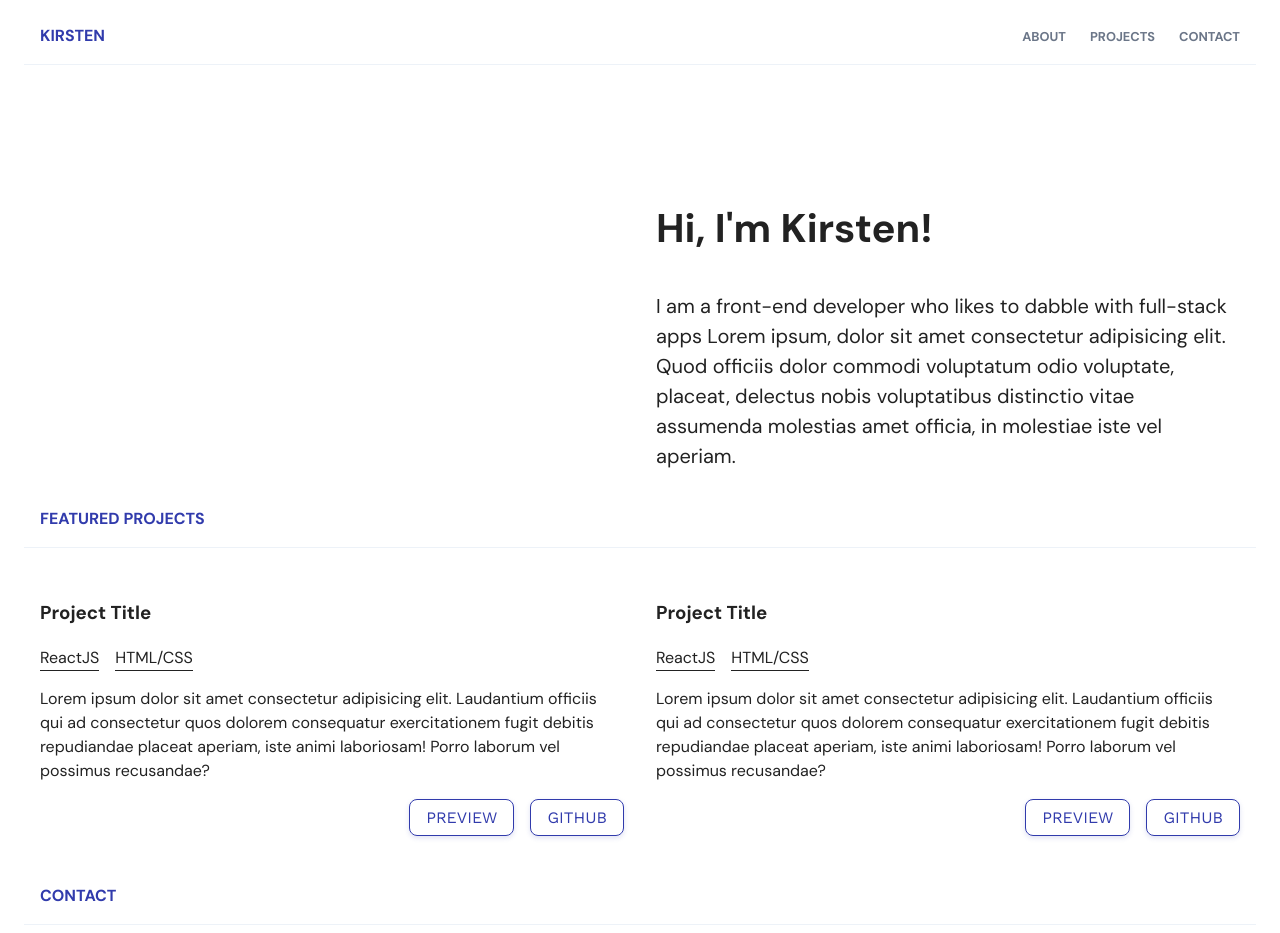
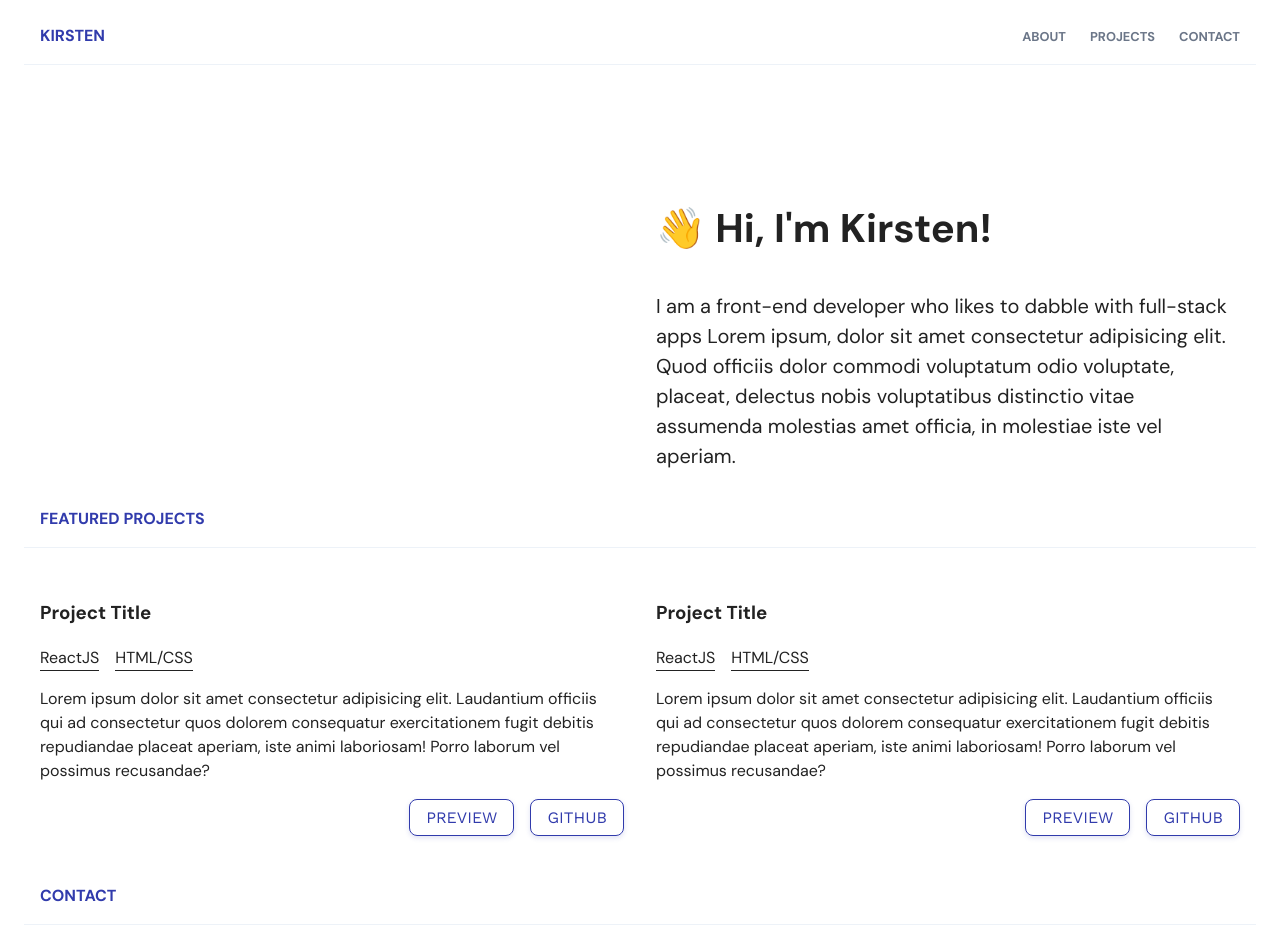
Before and after one commit to kmalcaba/kmalcaba.github.io, a React (Create React App) app: page / in a window 1280 px wide. Built offline with nearby package versions, Linux system fonts and the light colour scheme.

Commit message:
Add emoji

```diff
--- a/src/components/Hero/Hero.jsx
+++ b/src/components/Hero/Hero.jsx
@@ -4,7 +4,7 @@ function Hero() {
   return (
     <section className="hero">
       <div className="hero-content">
-        <h1>Hi, I'm Kirsten!</h1>
+        <h1>👋 Hi, I'm Kirsten!</h1>
         <p>
           I am a front-end developer who likes to dabble with full-stack apps
           Lorem ipsum, dolor sit amet consectetur adipisicing elit. Quod
```
